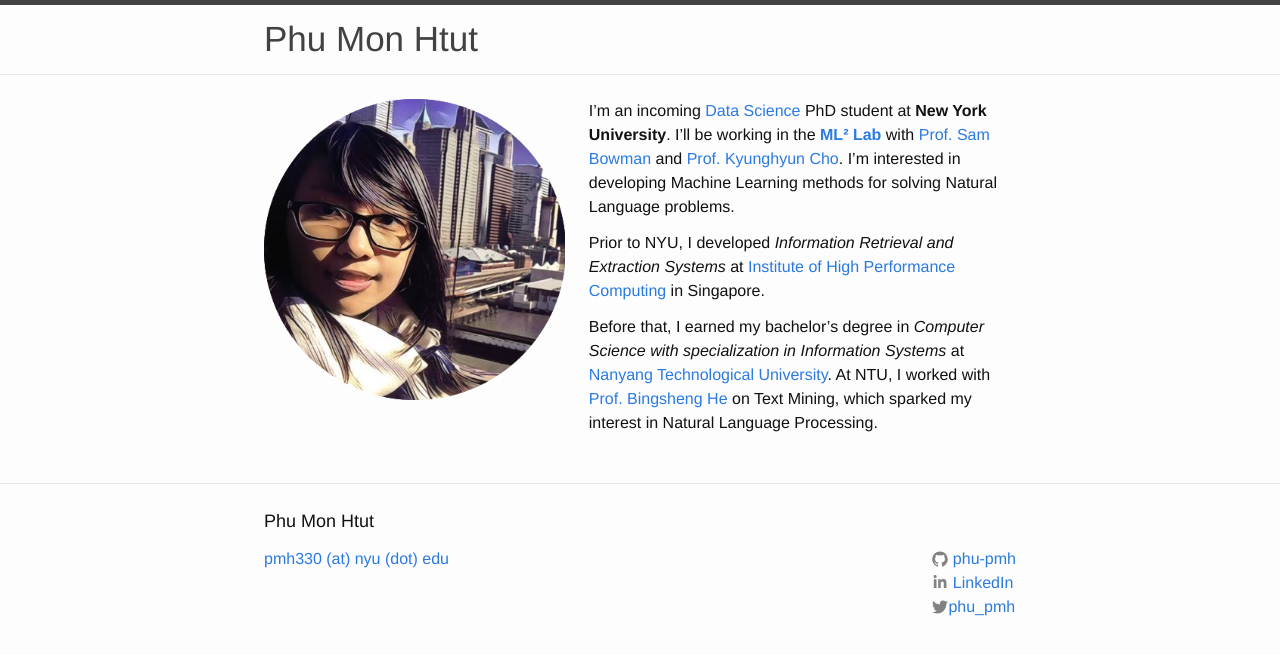
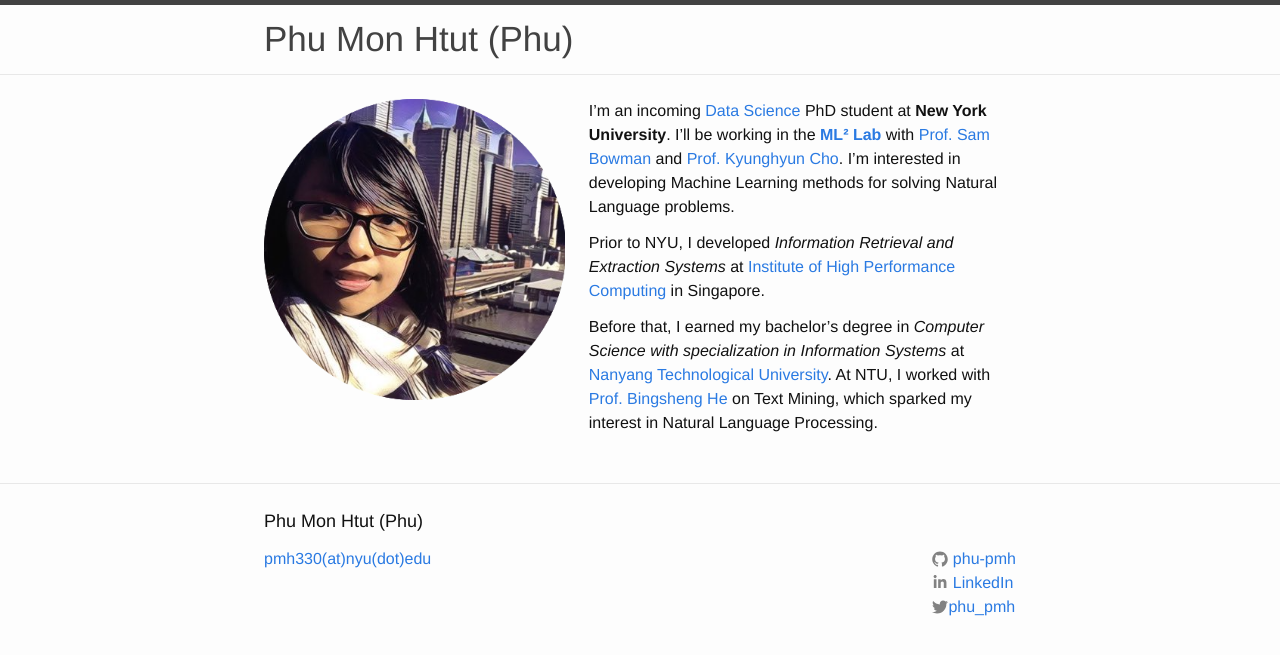
Before and after one commit to phu-pmh/phu-pmh.github.io, a Jekyll site: the page built from index.md, in a window 1280 px wide. Shown: the top 655 px of the page. Built offline with Jekyll 4.4.1, drawn with Linux system fonts in a browser that asks for light colours; some of the changed lines change nothing that is shown.

Commit message:
Update _config.yml

```diff
--- a/_config.yml
+++ b/_config.yml
@@ -1,10 +1,8 @@
-title: Phu Mon Htut
-author: Phu Mon Htut
-email: pmh330 (at) nyu (dot) edu
+title: Phu Mon Htut (Phu)
+author: Phu Mon Htut (Phu)
+email: pmh330(at)nyu(dot)edu
 description: > # this means to ignore newlines until "baseurl:"
-  Write an awesome description for your new site here. You can edit this
-  line in _config.yml. It will appear in your document head meta (for
-  Google search results) and in your feed.xml site description.
+  Phu's website
 
 twitter_username:  phu_pmh
 github_username:  phu-pmh
@@ -17,7 +15,6 @@
 
 # Build settings
 markdown: kramdown
-theme: academic-minima
 exclude:
   - Gemfile
   - Gemfile.lock
```
